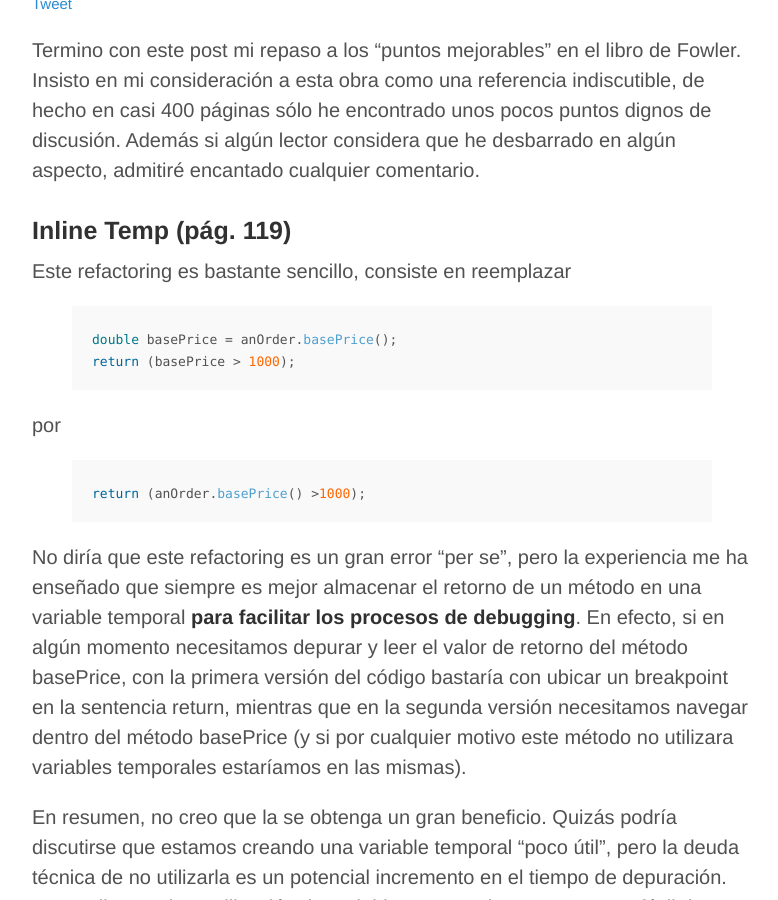
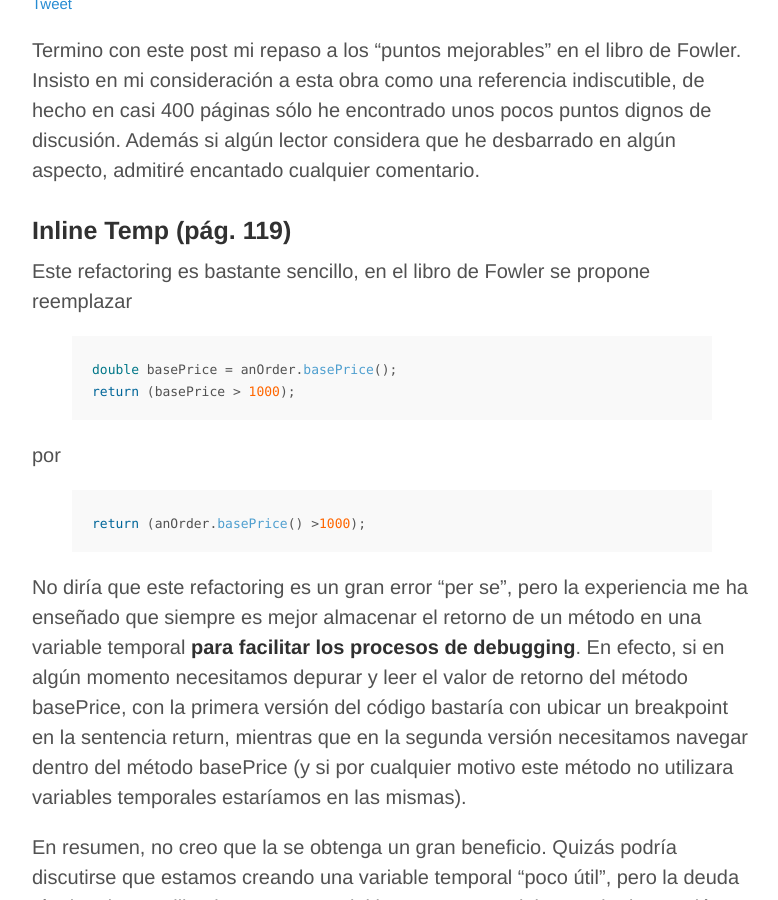
Before and after one commit to raulavila/blog-source-code, a Jekyll site: the page built from _posts/2015-02-14-fowler-refactoring-3.md, in a window 1280 px wide and 900 px high, scrolled down 326 px. Shown: the whole window, without its empty margins (248-1026 px from the left). Built offline with Jekyll 4.4.1, drawn with Linux system fonts in a browser that asks for light colours; comment, search, counter and statistics services are not loaded.

Commit message:
Cambiado texto introducción a Refactoring

```diff
--- a/_posts/2015-02-14-fowler-refactoring-3.md
+++ b/_posts/2015-02-14-fowler-refactoring-3.md
@@ -16,7 +16,7 @@ discusión. Además si algún lector considera que he desbarrado en algún aspec
 
 ###Inline Temp (pág. 119)
 
-Este refactoring es bastante sencillo, consiste en reemplazar
+Este refactoring es bastante sencillo, en el libro de Fowler se propone reemplazar
 
 {% highlight java %}
 double basePrice = anOrder.basePrice();
```
